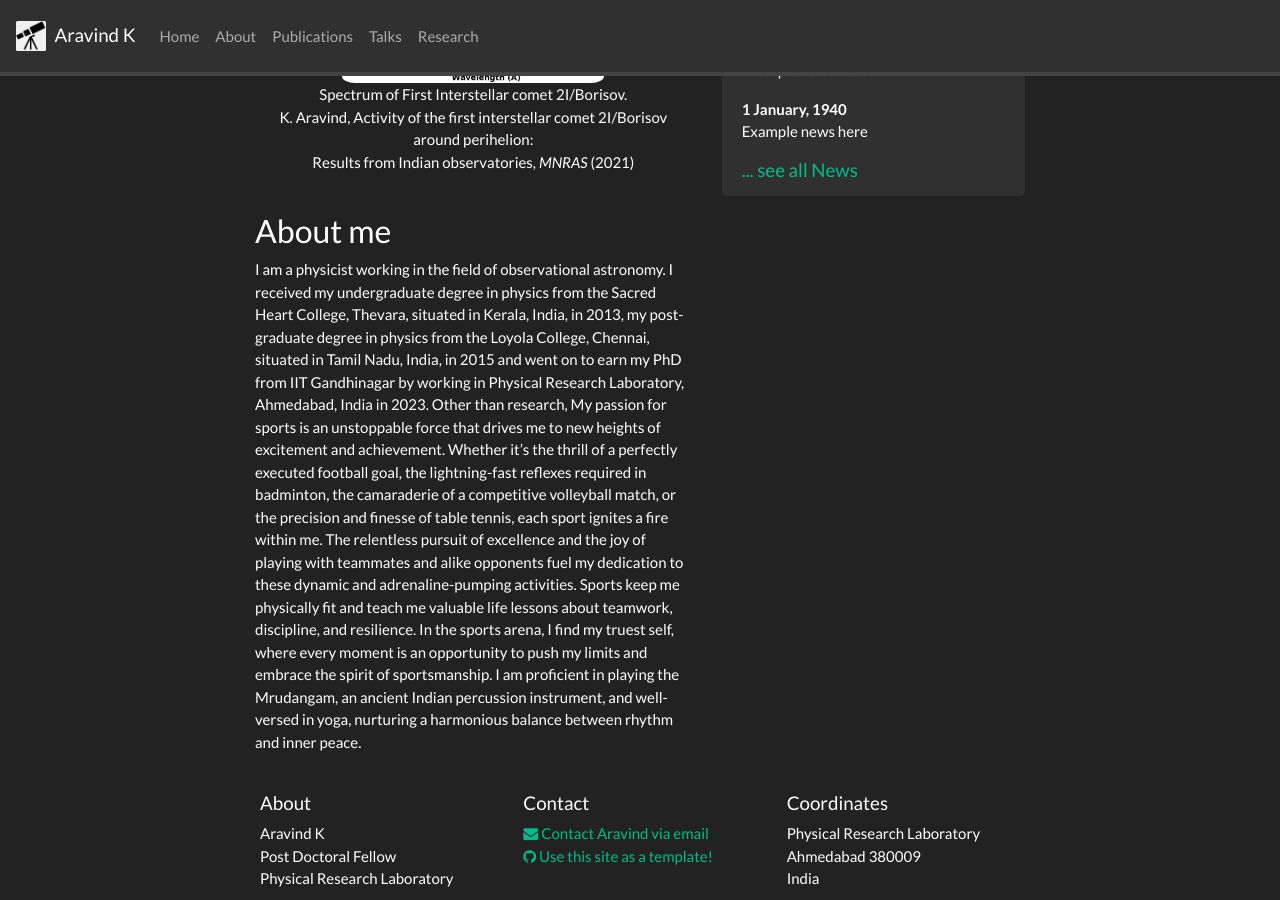
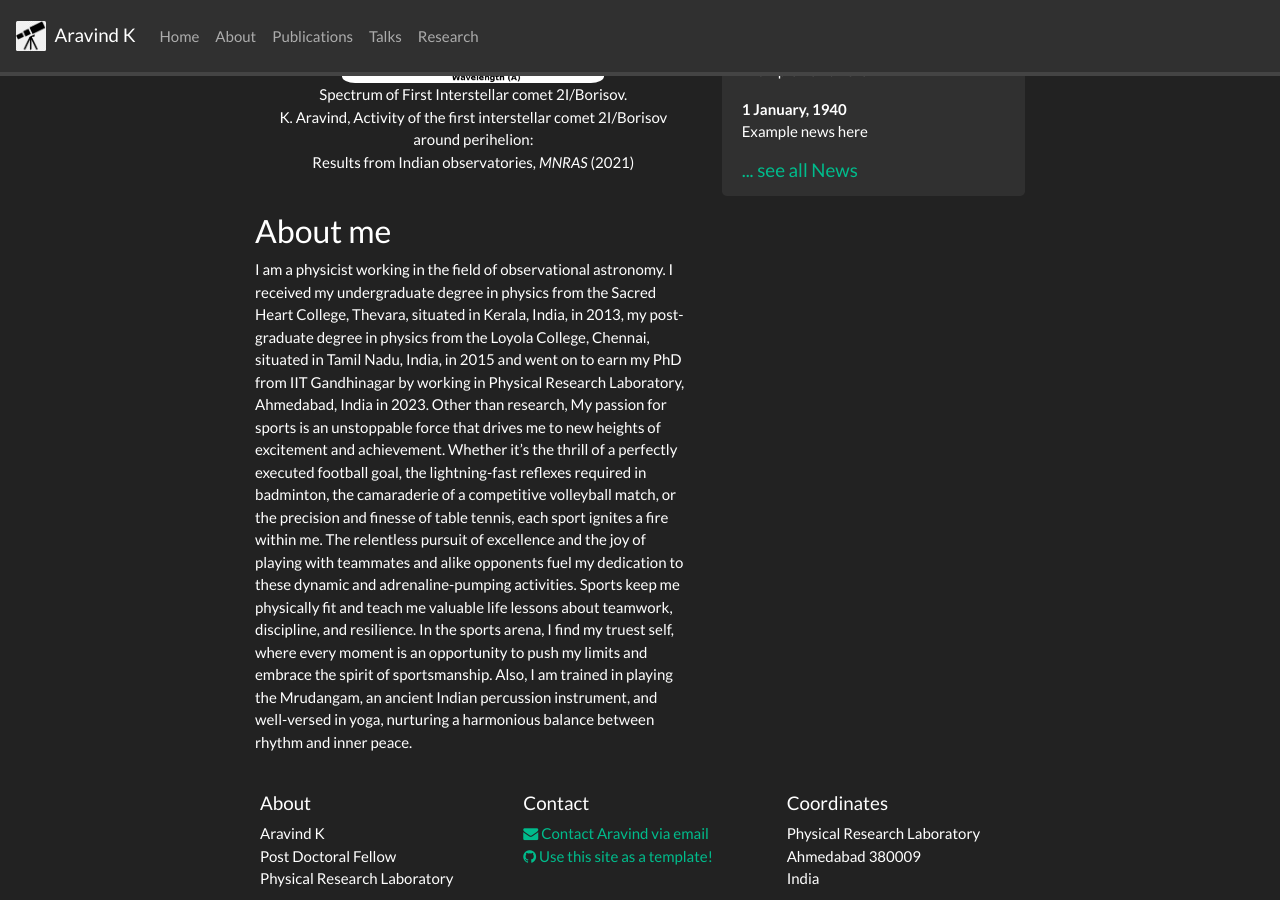
Before and after one commit to DrAravind1192/DrAravind1192.github.io, a Jekyll site: the page built from _pages/home.md, in a window 1280 px wide and 900 px high, scrolled down 640 px. Built offline with Jekyll 4.4.1, drawn with Linux system fonts in a browser that asks for light colours; nearby versions of some CDN libraries; a style sheet for code colours, icons or effects is not loaded.

Commit message:
Update home.md

```diff
--- a/_pages/home.md
+++ b/_pages/home.md
@@ -26,4 +26,4 @@ Results from Indian observatories, <i>MNRAS</i> (2021)
 I am a physicist working in the field of observational astronomy.
 I received my undergraduate degree in physics from the Sacred Heart College, Thevara, situated in Kerala, India, in 2013, my post-graduate degree in physics from the Loyola College, Chennai, situated in Tamil Nadu, India, in 2015  and went on to earn my PhD from IIT Gandhinagar by working in Physical Research Laboratory, Ahmedabad, India in 2023.
 Other than research, My passion for sports is an unstoppable force that drives me to new heights of excitement and achievement. Whether it's the thrill of a perfectly executed football goal, the lightning-fast reflexes required in badminton, the camaraderie of a competitive volleyball match, or the precision and finesse of table tennis, each sport ignites a fire within me. The relentless pursuit of excellence and the joy of playing with teammates and alike opponents fuel my dedication to these dynamic and adrenaline-pumping activities. Sports keep me physically fit and teach me valuable life lessons about teamwork, discipline, and resilience. In the sports arena, I find my truest self, where every moment is an opportunity to push my limits and embrace the spirit of sportsmanship.
-I am proficient in playing the Mrudangam, an ancient Indian percussion instrument, and well-versed in yoga, nurturing a harmonious balance between rhythm and inner peace.
+Also, I am trained in playing the Mrudangam, an ancient Indian percussion instrument, and well-versed in yoga, nurturing a harmonious balance between rhythm and inner peace.
```
